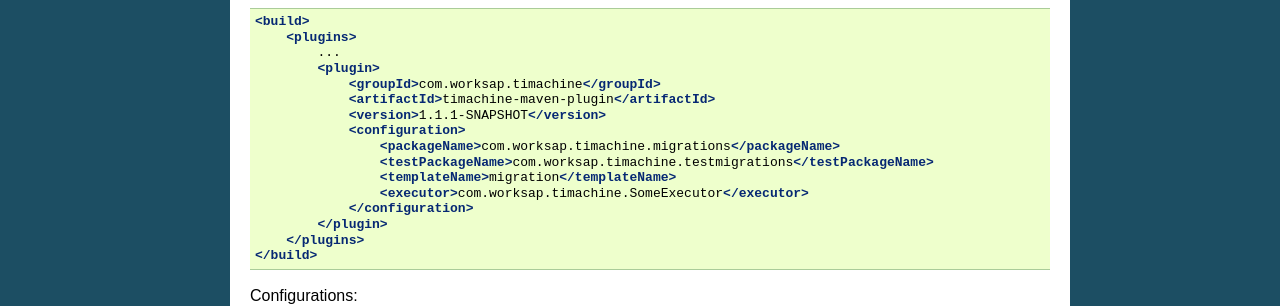
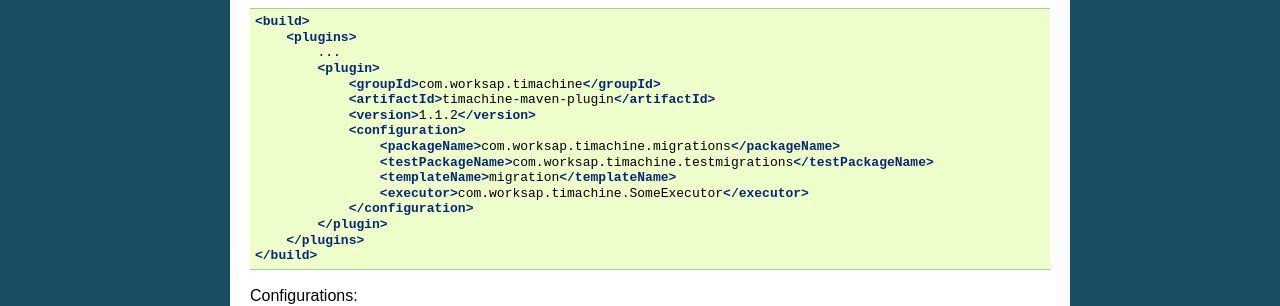
Before and after one commit to Timachine/timachine-core, a Sphinx documentation site: the page built from docs/index.rst, in a window 1280 px wide and 900 px high, scrolled down 1989 px. Shown: the part 152-458 px from the top of the window. Built offline with Sphinx 7.4.7, drawn with Linux system fonts in a browser that asks for light colours.

Commit message:
update version of maven plugin in document

```diff
--- a/docs/index.rst
+++ b/docs/index.rst
@@ -124,7 +124,7 @@ Add this plugin into ``pom.xml``
             <plugin>
                 <groupId>com.worksap.timachine</groupId>
                 <artifactId>timachine-maven-plugin</artifactId>
-                <version>1.1.1-SNAPSHOT</version>
+                <version>1.1.2</version>
                 <configuration>
                     <packageName>com.worksap.timachine.migrations</packageName>
                     <testPackageName>com.worksap.timachine.testmigrations</testPackageName>
```
